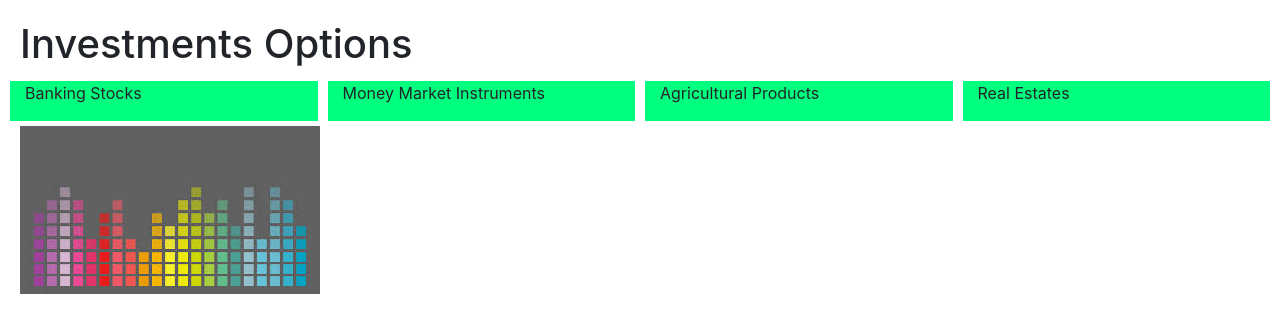
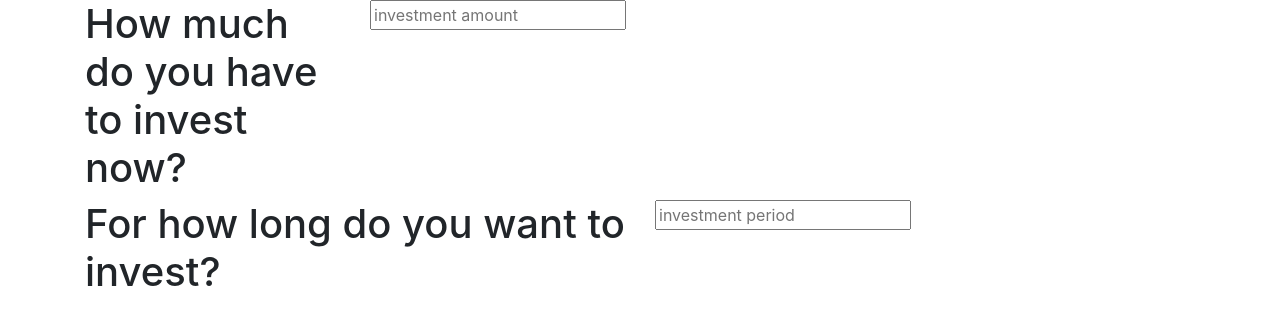
Before and after one commit to sbecng/mysbecng, a plain HTML site: page investment.html in a window 1280 px wide. Drawn offline with nearby package versions, Linux system fonts and the light colour scheme.

Commit message:
multi updates

```diff
--- a/investment.html
+++ b/investment.html
@@ -5,43 +5,25 @@
         <meta name="viewport" content="width=device-width, initial-scale=1, shrink-to-fit=no">
         <title>Investments</title>
         <link rel="stylesheet" href="https://maxcdn.bootstrapcdn.com/bootstrap/4.4.1/css/bootstrap.min.css">
-        <style>
-          body{
-            margin: 20px;
-          }
-          .mybord{
-            border: 2px red;
-          }
-          .myrow{
-            border-color: 2px purple;
-          }
-          .mycol3{
-            margin: 5px;
-            border: 10px black;
-            background-color: springgreen;
-          }
-        </style>
     </head>
     <body>
-      <h1>Investments Options</h1
-      <div class="container mybord">
+      <div class="container mycon">
         <div class="row myrow">
-          <div class="col mycol3">
-            <p>Banking Stocks</p>
+          <div class="col-3 mycol">
+            <h1>How much do you have to invest now?</h1>
           </div>
-          <div class="col mycol3">
-            <p>Money Market Instruments</p>
-          </div>
-          <div class="col mycol3">
-            <p>Agricultural Products</p>
-          </div>
-          <div class="col mycol3">
-            <p>Real Estates</p>
+          <div class="col-9 mycol">
+            <input amount="amount" type "number" placeholder="investment amount">
           </div>
         </div>
-    </div>
-      <div class="MyPix">
-        <img src="Appraisee - data collection.jpg" alt="Flowers in China">
+        <div class="row myrow">
+          <div class="col mycol">
+            <h1>For how long do you want to invest?</h1>
+          </div>
+          <div class="col mycol">
+            <input time="time" type "integer" placeholder="investment period">
+          </div>
+        </div>
       </div>
     </body>
 </html>
```
Also changed, not shown: index.html (+7 -1 lines).
